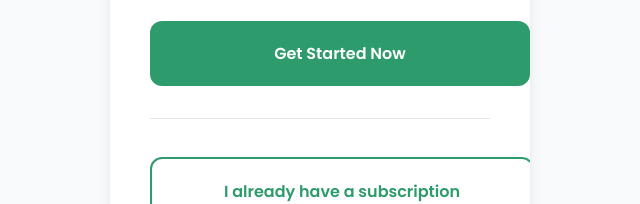
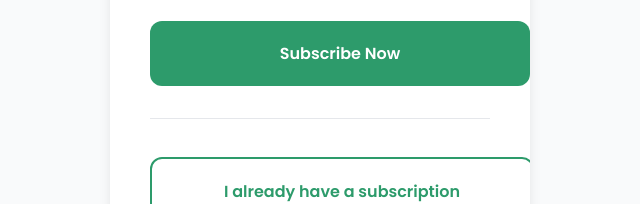
Before and after one commit to pfelisbino-lgtm/my-glowfit-quiz, a plain HTML site: page login.html in a window 1280 px wide. Shown: the part 451-655 px from the top of the page, 320-960 px from the left. Drawn offline with nearby package versions, Linux system fonts and the light colour scheme.

Commit message:
Add files via upload

```diff
--- a/login.html
+++ b/login.html
@@ -30,7 +30,7 @@
                 </p>
                 <a href="https://my-glowfit-quiz.vercel.app/app_sales.html" class="btn-block"
                     style="text-decoration: none; padding: 1.25rem;">
-                    Get Started Now
+                    Subscribe Now
                 </a>
             </div>
 
```
